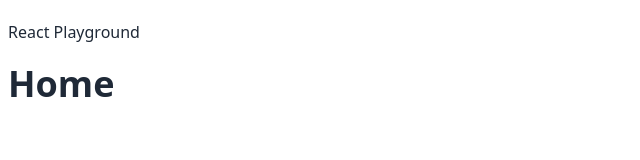
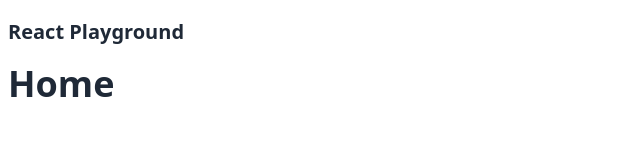
Before and after one commit to blardtony/react-typescript-2024, a React (Vite) app: page / in a window 1280 px wide. Shown: the top 160 px of the page, without its empty margins (0-640 px from the left). Built offline with nearby package versions, Linux system fonts and the light colour scheme.

Commit message:
:sparkles: Navbar / Use react router Link

```diff
--- a/src/components/common/Header.tsx
+++ b/src/components/common/Header.tsx
@@ -1,7 +1,11 @@
+import { Link } from 'react-router-dom';
+
 const Header = () => {
   return (
     <header className="container navbar mx-auto px-6 lg:px-2">
-      <a className="flex-1">React Playground</a>
+      <Link to={'/'} className="flex-1 text-xl font-bold">
+        React Playground
+      </Link>
     </header>
   );
 };
```
